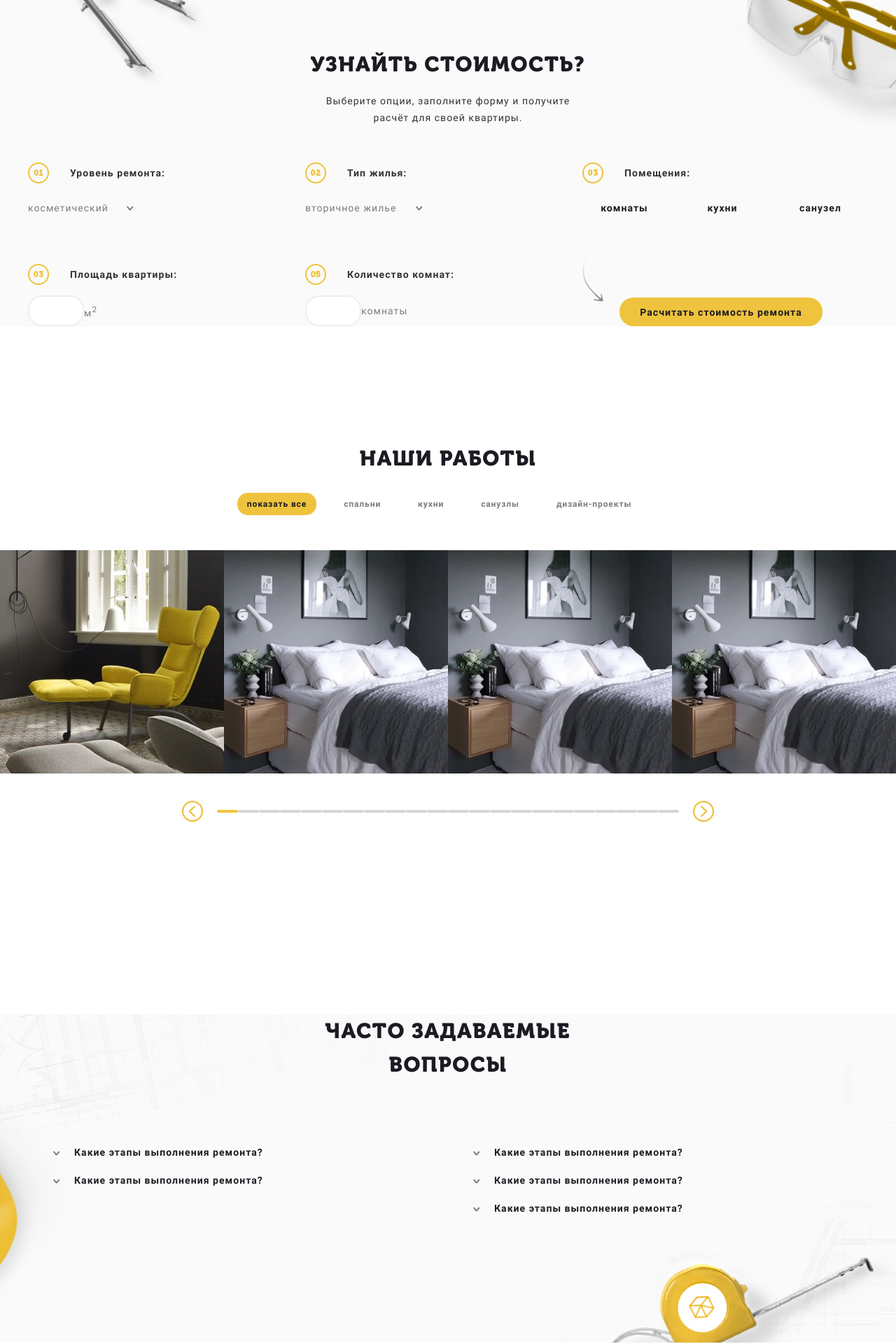
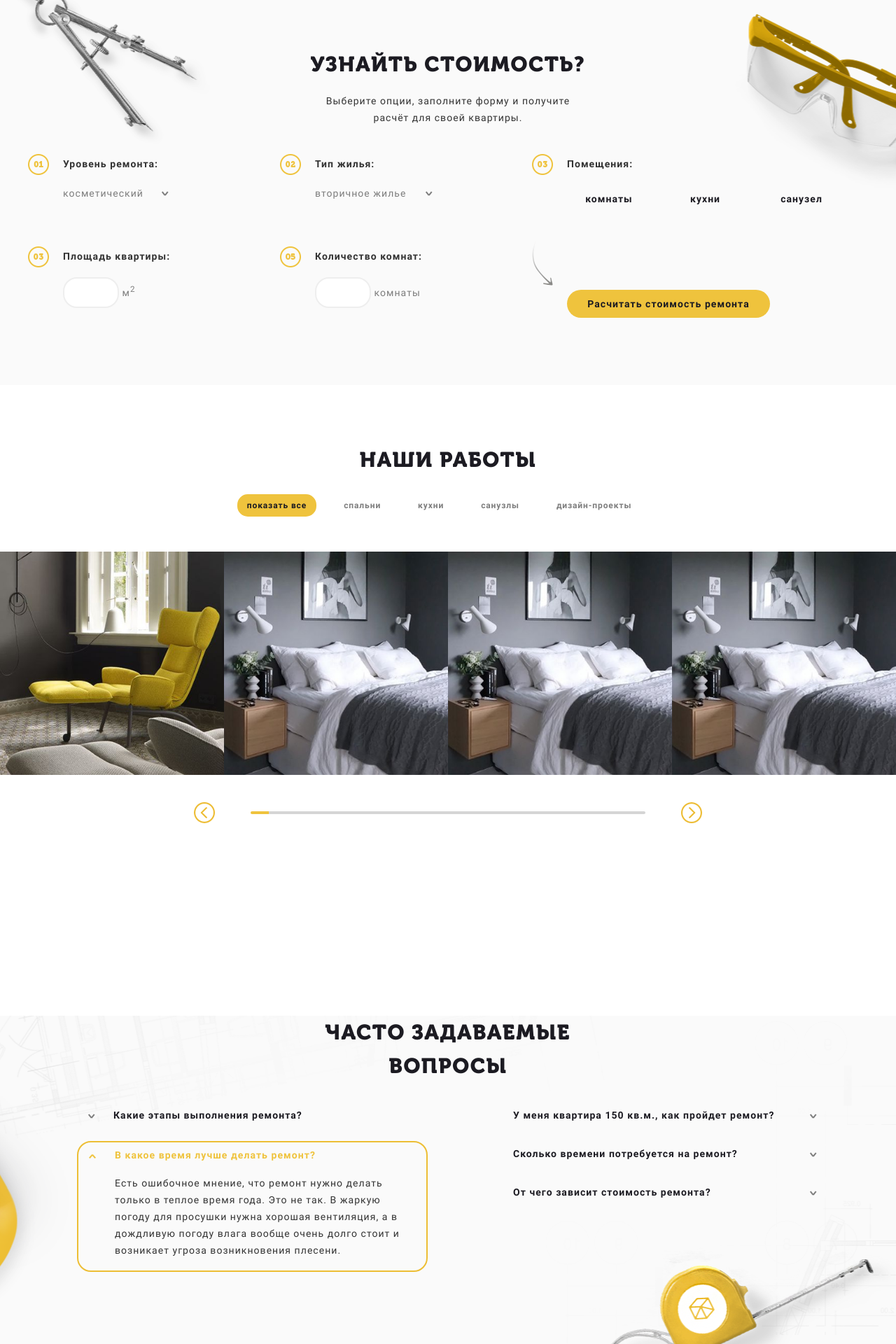
Before and after one commit to Sobaka-sutulaya/remons, a PHP site: page /remont.html in a window 1280 px wide; the page is wider, and only the part inside the window is pictured. Shown: the part 1520-3440 px from the top of that part at 70% size. Run offline with PHP 8.4, Linux system fonts and the light colour scheme.

Commit message:
авав

```diff
--- a/css/reset.css
+++ b/css/reset.css
@@ -55,6 +55,7 @@ textarea {
   appearance: none;
   border: none;
   resize: none;
+  outline: none;
   color: #7d7d7d;
   font-family: "Roboto", sans-serif;
   font-size: 14px;
--- a/css/variables.css
+++ b/css/variables.css
@@ -26,7 +26,6 @@ h2 {
 }
 .btn {
   display: inline-block;
-  color: #333333;
   font-family: "Roboto";
   font-size: 14px;
   font-weight: 700;
--- a/less/main.less
+++ b/less/main.less
@@ -19,8 +19,8 @@ section {
 	z-index: 5;
 	position: fixed;
 	width: 100%;
+	background-color: #1c1b22;
 	height: 100px;
-	background-color: #1c1b22;
 	display: flex;
 	align-items: center;
 	.container {
@@ -101,7 +101,7 @@ section {
 	.main-desc {
 		max-width: 280px;
 		margin-top: 16px;
-		margin-bottom: 55px;
+		margin-bottom: 50px;
 		opacity: 0.5;
 		color: #ffffff;
 		font-size: 14px;
@@ -220,7 +220,7 @@ section {
 }
 #calc-section {
 	background: url(../img/calc/calc-fon.png) center no-repeat;
-	min-height: 564px;
+	min-height: 753px;
 	padding-top: 188px;
 	.calc__text	 {
 		width: 100%;
@@ -236,20 +236,21 @@ section {
 		flex-wrap: wrap;
 		color: #7d7d7d;
 		fieldset {
-			display: flex;
-			flex-wrap: wrap;
 			margin-top: 50px;
 			position: relative;
 			border: none;
-			min-width: 33%;
+			min-width: 30%;
+		    padding-left: 50px;
+		    box-sizing: border-box;
 			legend {
+				position: relative;
 				margin-bottom: 18px;
 				font-weight: 700;
 				color: #333;
 				&:before {
-					position: relative;
-					top: 10px;
-					margin-right: 30px;
+					position: absolute;
+					top: -2px;
+					left: -50px;
 				}
 			}
 			&:nth-child(1) {
@@ -286,13 +287,11 @@ section {
 		}
 		&-checkbox {
 			label {
+				display: inline-block;
+				line-height: 40px;
 				width: 120px;
-				height: 40px;
-				margin-right: 20px;
+				margin-right: 13px;
 				position: relative;
-				display: flex;
-				align-items: center;
-				justify-content: center;
 				color: #1c1b22;
 				font-weight: 700;
 				&:nth-child(4) {
@@ -308,33 +307,37 @@ section {
 					border-radius: 20px;
 					border: 2px solid #efc33d;
 				}
+				span {
+					display: inline-block;
+					width: 100%;
+					text-align: center;
+				}
 			}
 		}
 		&-input {
-			display: flex;
-			align-items: center;
 			input {
 				width: 76px;
 				height: 40px;
 				border-radius: 20px;
 				border: 2px solid #eeeeee;
 			}
+			label {
+				width: 40px;
+			}
 		}
 		&-btn {
+			padding-top: auto;
 			position: relative;
-			display: flex;
-			align-items: flex-end;
-			justify-content: center;
 			&:before {
 				content: url(../img/calc/arrow.png);
 				position: absolute;
-				top: 0;
-				left: 0;
+				top: -10px;
+				left: 0px;
 			}
 			.btn {
+				margin-top: 60px;
 				cursor: pointer;
 				width: 290px;
-				height: 41px;
 			}
 		}
 	}
@@ -342,7 +345,6 @@ section {
 
 
 #portfolio-section {
-	padding-top: 165px;
 	.container {
 		max-width: 1920px;
 		padding: 0;
@@ -387,10 +389,15 @@ section {
 	bottom: -63px !important;
 	li {
 		margin: 0;
-		width: 30px;
+		width: 2%;
 		height: 4px;
-		border-radius: 2px;
 		background-color: #d5d5d5;
+		&:nth-child(1) {
+			border-radius: 2px 0px 0px 2px;
+		}
+		&:last-child {
+			border-radius: 0px 2px 2px 0px;
+		}
 		button {
 			display: none;
 		}
@@ -404,8 +411,8 @@ section {
 	transform: rotate(180deg);
 	position: absolute;
 	bottom: -69px;
-	left: 50%;
-	margin-left: -380px;
+	right: 50%;
+	margin-right: 26%;
 	width: 30px;
 	height: 30px;
 }
@@ -414,7 +421,7 @@ section {
 	position: absolute;
 	bottom: -69px;
 	left: 50%;
-	margin-left: 350px;
+	margin-left: 26%;
 	width: 30px;
 	height: 30px;
 }
@@ -432,22 +439,29 @@ section {
 		width: 100%;
 		display: flex;
 		.left-column {
-			width: 50%;
+			h4:before {
+				position: absolute;
+				left: 15px;
+				content: url(../img/icons/arrow-select.png);
+			}
 		}
 		.right-column {
-			width: 50%;
+			h4:before {
+				position: absolute;
+				right: 15px;
+				content: url(../img/icons/arrow-select.png);
+			}
 		}
 		&__item {
-			width: 502px;
-			padding: 0px 14px 0px 35px;
+			margin-left: 70px;
+			padding: 6px 30px 9px 52px;
+			position: relative;
+			box-sizing: border-box;
+			width: 501px;
 			h4 {
 				color: #1c1b22;
 				font-weight: 700;
 				margin-bottom: 16px;
-				&:before {
-					margin-right: 20px;
-					content: url(../img/icons/arrow-select.png);
-				}
 			}
 			p {
 				display: none;
@@ -461,8 +475,8 @@ section {
 		h4 {
 			color: #efc33d;
 			&:before {
-				margin-right: 20px;
-				content: url(../img/icons/arrow-select2.png);
+				position: absolute;
+				content: url(../img/icons/arrow-select2.png) !important;
 			}
 		}
 		p {
@@ -472,9 +486,8 @@ section {
 }
 #review-section {
 	padding-top: 59px;
-	height: 612px;
-	background: url(../img/reviews/reviews.png) no-repeat;
-	background-position: 107% 100%;
+	min-height: 612px;
+	background: url(../img/reviews/reviews-fon.png) bottom center no-repeat;
 	.review-btn {
 		z-index: 2;
 		position: absolute;
--- a/less/reset.less
+++ b/less/reset.less
@@ -34,6 +34,7 @@ select, input, textarea {
 	appearance: none;
 	border: none;
 	resize:none;
+	outline: none;
 	color: #7d7d7d;
 	font-family: "Roboto", sans-serif;
 	font-size: 14px;
--- a/less/variables.less
+++ b/less/variables.less
@@ -30,7 +30,6 @@ h2 {
 
 .@{btn} {
   display: inline-block;
-  color: @main-color;
   font-family: "Roboto";
   font-size: 14px;
   font-weight: 700;
--- a/remont.html
+++ b/remont.html
@@ -135,7 +135,7 @@
         <p>Выберите опции, заполните форму и получите<br>расчёт для своей квартиры.
         </p>
       </div>
-      <form class="calc__form" action="POST">
+      <form class="calc__form">
         <fieldset class="calc__form-select">
           <legend>Уровень ремонта:</legend>
           <select name="repairs-level">
@@ -156,15 +156,15 @@
           <legend>Помещения:</legend>
           <label>
             <input type="checkbox" name="rooms">
-            комнаты
+            <span>комнаты</span>
           </label>
           <label>
             <input type="checkbox" name="rooms">
-            кухни
+            <span>кухни</span>
           </label>
           <label>
             <input type="checkbox" name="rooms">
-            санузел
+            <span>санузел</span>
           </label>
         </fieldset>
         <fieldset class="calc__form-input">
@@ -230,22 +230,22 @@
             <h4>Какие этапы выполнения ремонта?</h4>
             <p>Есть ошибочное мнение, что ремонт нужно делать только в теплое время года. Это не так. В жаркую погоду для просушки нужна хорошая вентиляция, а в дождливую погоду влага вообще очень долго стоит и возникает угроза возникновения плесени.</p>
           </div>
-          <div class="faqs-wrap__item">
-            <h4>Какие этапы выполнения ремонта?</h4>
+          <div class="faqs-wrap__item faqs-active">
+            <h4>В какое время лучше делать ремонт?</h4>
             <p>Есть ошибочное мнение, что ремонт нужно делать только в теплое время года. Это не так. В жаркую погоду для просушки нужна хорошая вентиляция, а в дождливую погоду влага вообще очень долго стоит и возникает угроза возникновения плесени.</p>
           </div>
         </div>
         <div class="right-column">
           <div class="faqs-wrap__item">
-            <h4>Какие этапы выполнения ремонта?</h4>
+            <h4>У меня квартира 150 кв.м., как пройдет ремонт?</h4>
             <p>Есть ошибочное мнение, что ремонт нужно делать только в теплое время года. Это не так. В жаркую погоду для просушки нужна хорошая вентиляция, а в дождливую погоду влага вообще очень долго стоит и возникает угроза возникновения плесени.</p>
           </div>
           <div class="faqs-wrap__item">
-            <h4>Какие этапы выполнения ремонта?</h4>
+            <h4>Сколько времени потребуется на ремонт?</h4>
             <p>Есть ошибочное мнение, что ремонт нужно делать только в теплое время года. Это не так. В жаркую погоду для просушки нужна хорошая вентиляция, а в дождливую погоду влага вообще очень долго стоит и возникает угроза возникновения плесени.</p>
           </div>
           <div class="faqs-wrap__item">
-            <h4>Какие этапы выполнения ремонта?</h4>
+            <h4>От чего зависит стоимость ремонта?</h4>
             <p>Есть ошибочное мнение, что ремонт нужно делать только в теплое время года. Это не так. В жаркую погоду для просушки нужна хорошая вентиляция, а в дождливую погоду влага вообще очень долго стоит и возникает угроза возникновения плесени.</p>
           </div>
         </div>
```
Also changed, not shown: css/main.css, img/reviews/reviews-fon.png (added), img/reviews/reviews.png (deleted).
